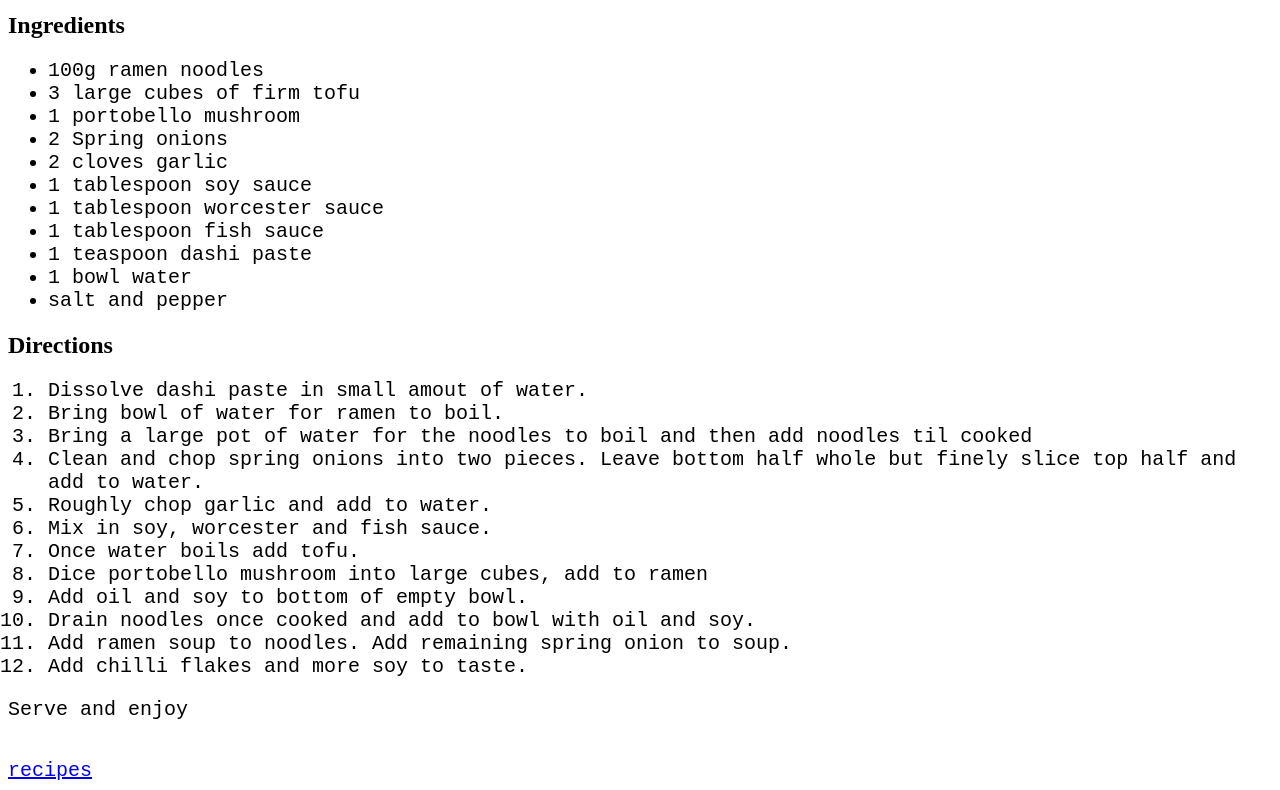
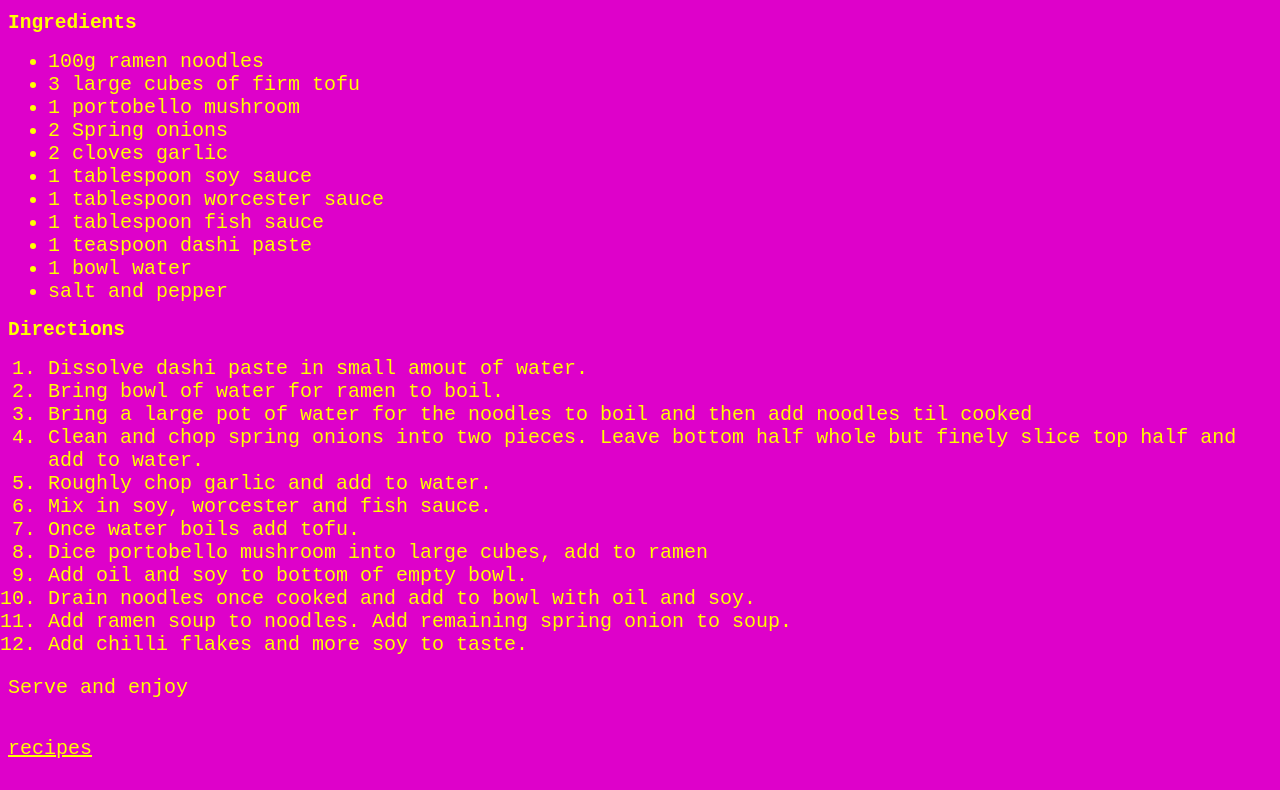
Before and after one commit to secc9/odin-recipes, a plain HTML site: page ramen.html in a window 1280 px wide. Shown: the part 666-1456 px from the top of the page. After the commit the page ends 1434 px from the top, so only its background shows below. Drawn offline with Linux system fonts and the light colour scheme.

Commit message:
updated css

```diff
--- a/css/style.css
+++ b/css/style.css
@@ -1,19 +1,35 @@
+body{
+  background-color: rgb(222, 1, 202);
+}
+
 h1{
   font-family: monospace;
+color: rgb(255, 255, 0);
+}
+img{
+  object-position: center;
 
 }
+h2{
+  font-family: monospace;
+color: rgb(255, 255, 0);
+}
+
 
 li{
+  color: rgb(255, 255, 0);
   font-family: monospace;
   font-size: 20px;
 }
 
 p{
+  color: rgb(255, 255, 0);
   font-family: monospace;
   font-size: 20px;
 }
 
 a{
+  color: rgb(255, 255, 0);
   font-family: monospace;
   font-size: 20px;
 }
```
